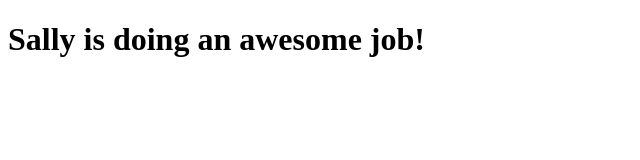
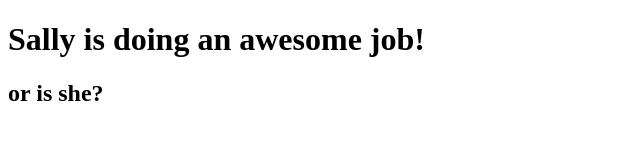
Before and after one commit to erics273/hca_git_exercise, a plain HTML site: page index.html in a window 1280 px wide. Shown: the whole page, without its empty margins (0-640 px from the left). Drawn offline with Linux system fonts and the light colour scheme.

Commit message:
adding sub header

```diff
--- a/index.html
+++ b/index.html
@@ -5,5 +5,6 @@
 </head>
 <body>
 <h1>Sally is doing an awesome job!</h1>
+<h2>or is she?</h2>
 </body>
 </html>
```
